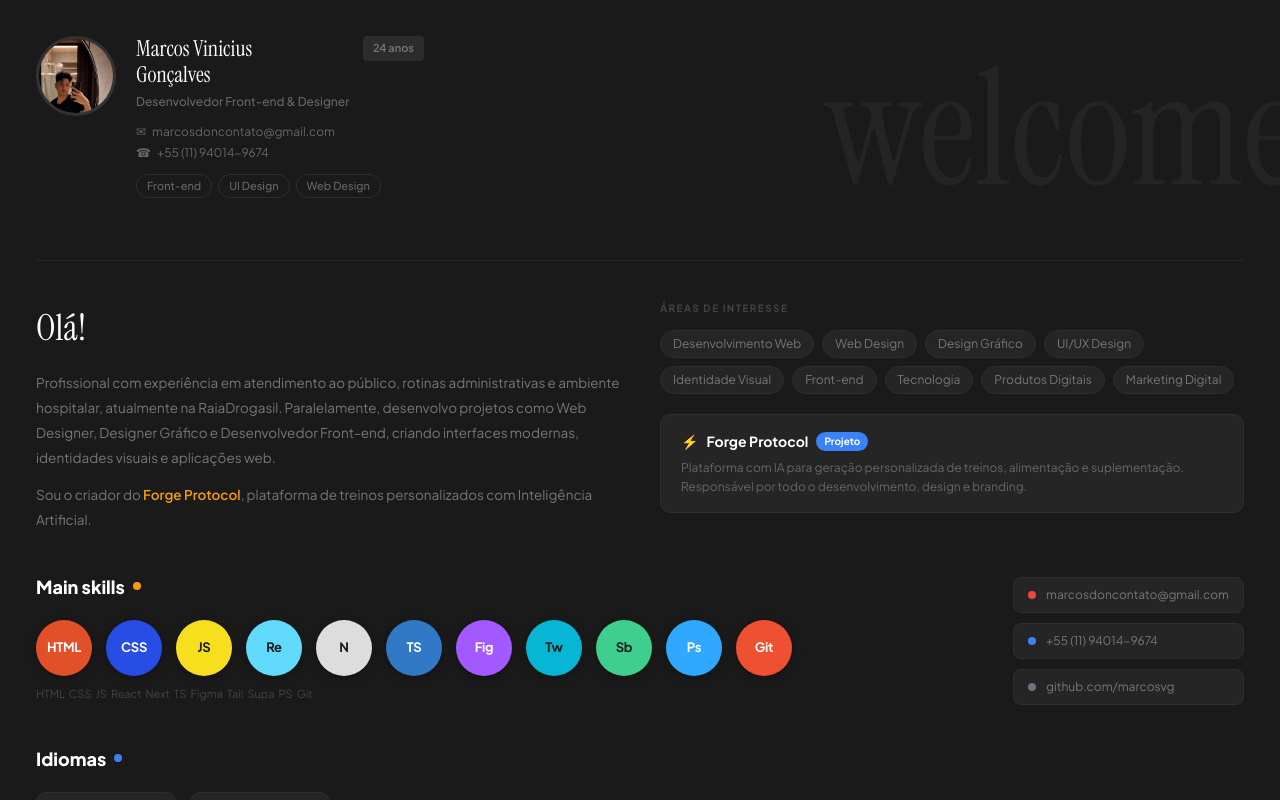
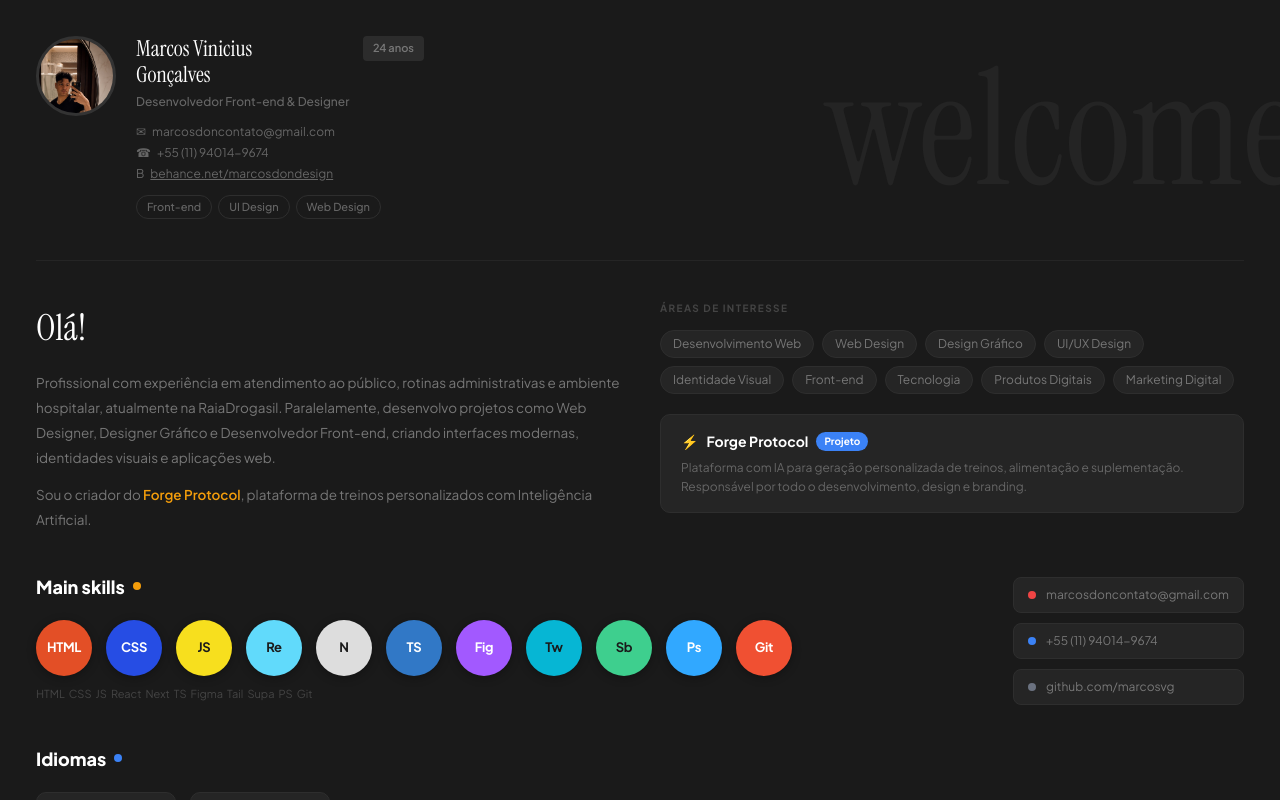
Before and after one commit to reinosoulcontato-boop/marcos.apresentation, a React (Vite) app: page / in a window 1280 px wide. Shown: the top 800 px of the page. Built offline with nearby package versions, Linux system fonts and the light colour scheme; the HTML template or start-up script is replaced by a standard one.

Commit message:
Add Behance contact link

```diff
--- a/src/App.tsx
+++ b/src/App.tsx
@@ -216,10 +216,22 @@ export default function App() {
               {[
                 { icon: '✉', val: 'marcosdoncontato@gmail.com' },
                 { icon: '☎', val: '+55 (11) 94014-9674' },
+                { icon: 'B', val: 'behance.net/marcosdondesign', href: 'https://behance.net/marcosdondesign' },
               ].map((c) => (
                 <p key={c.val} style={{ fontSize: 12, color: '#666', margin: 0 }}>
                   <span style={{ marginRight: 6 }}>{c.icon}</span>
-                  {c.val}
+                  {c.href ? (
+                    <a
+                      href={c.href}
+                      target="_blank"
+                      rel="noreferrer"
+                      style={{ color: '#666', textDecoration: 'underline' }}
+                    >
+                      {c.val}
+                    </a>
+                  ) : (
+                    c.val
+                  )}
                 </p>
               ))}
             </div>
```
